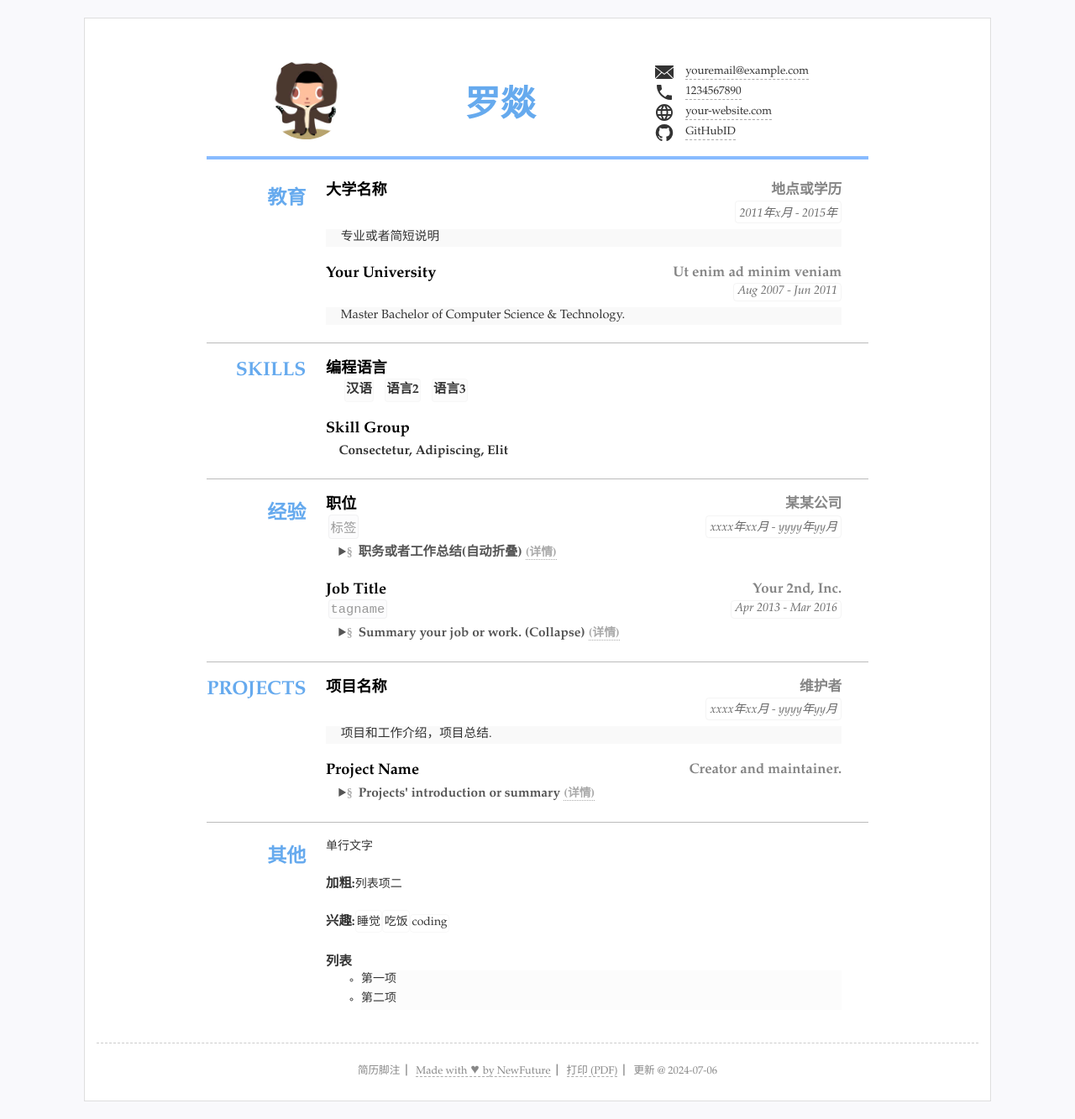
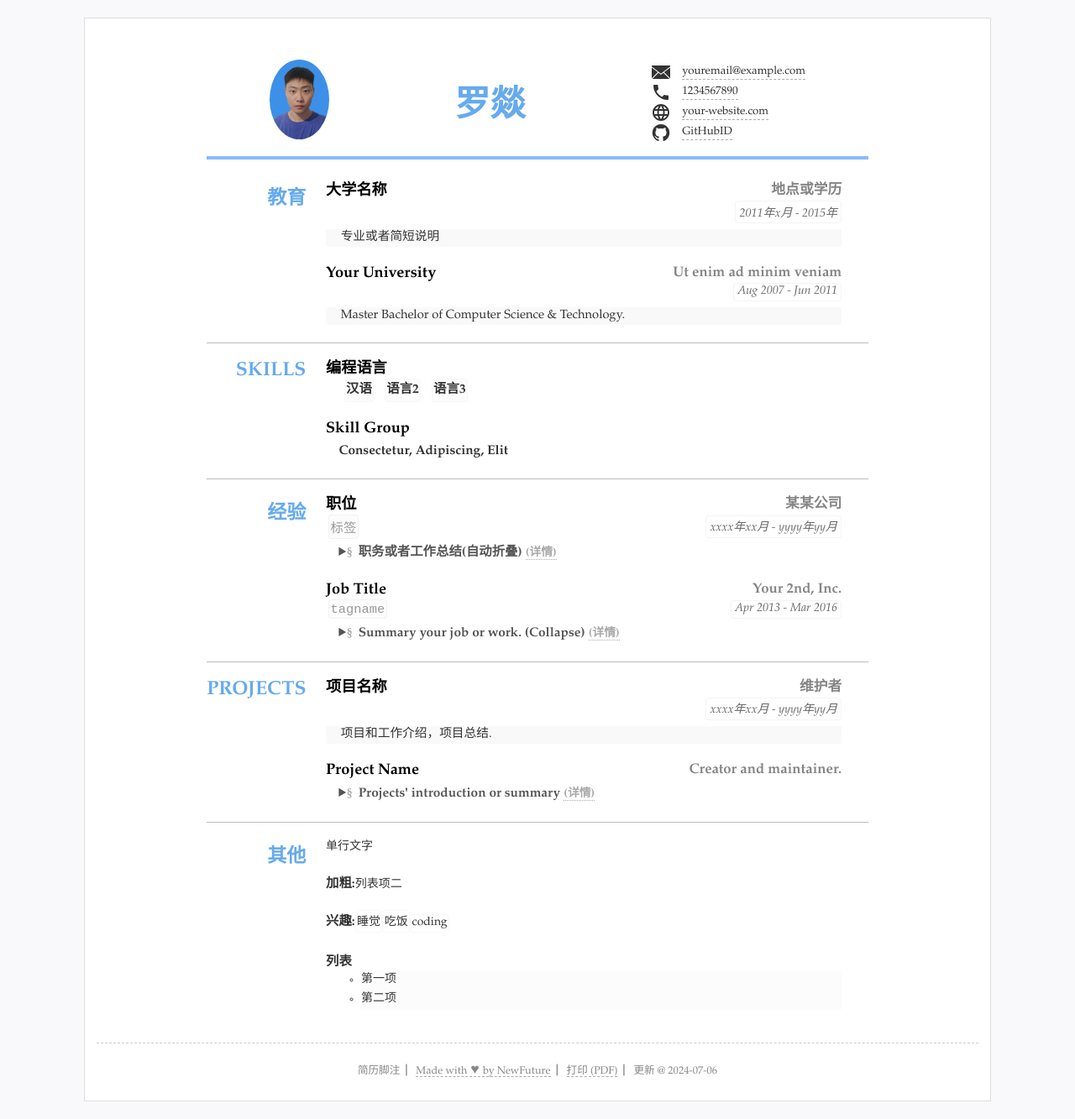
Before and after one commit to Luoyi-yi/CV, a Jekyll site: the page built from index.html, in a window 1280 px wide. Shown: the whole page at 84% size. Built offline with Jekyll 4.4.1, drawn with Linux system fonts in a browser that asks for light colours.

Commit message:
Update resume.yml

```diff
--- a/_data/resume.yml
+++ b/_data/resume.yml
@@ -5,7 +5,7 @@ title: "简历标题"
 lang: "zh" #语言设置 zh表示中文 en 表示英语
 name: "罗燚"
 jobtitle: "" #可空不显示
-photo: "assets/img/photo.jpg" #照片可空，不显示
+photo: "assets/img/me.jpg" #照片可空，不显示
 
 #联系方式
 contact: #联系方式连接等3~5行
```
